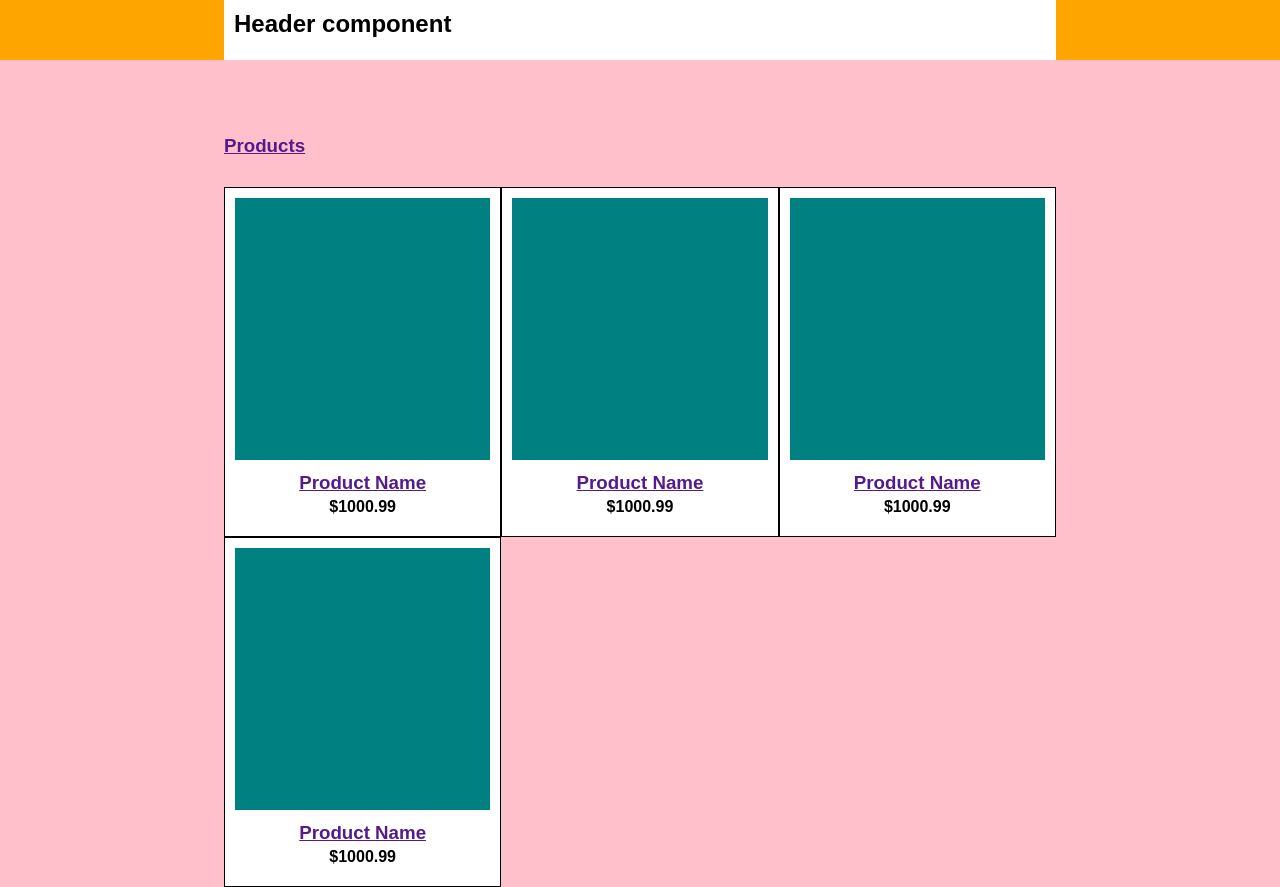
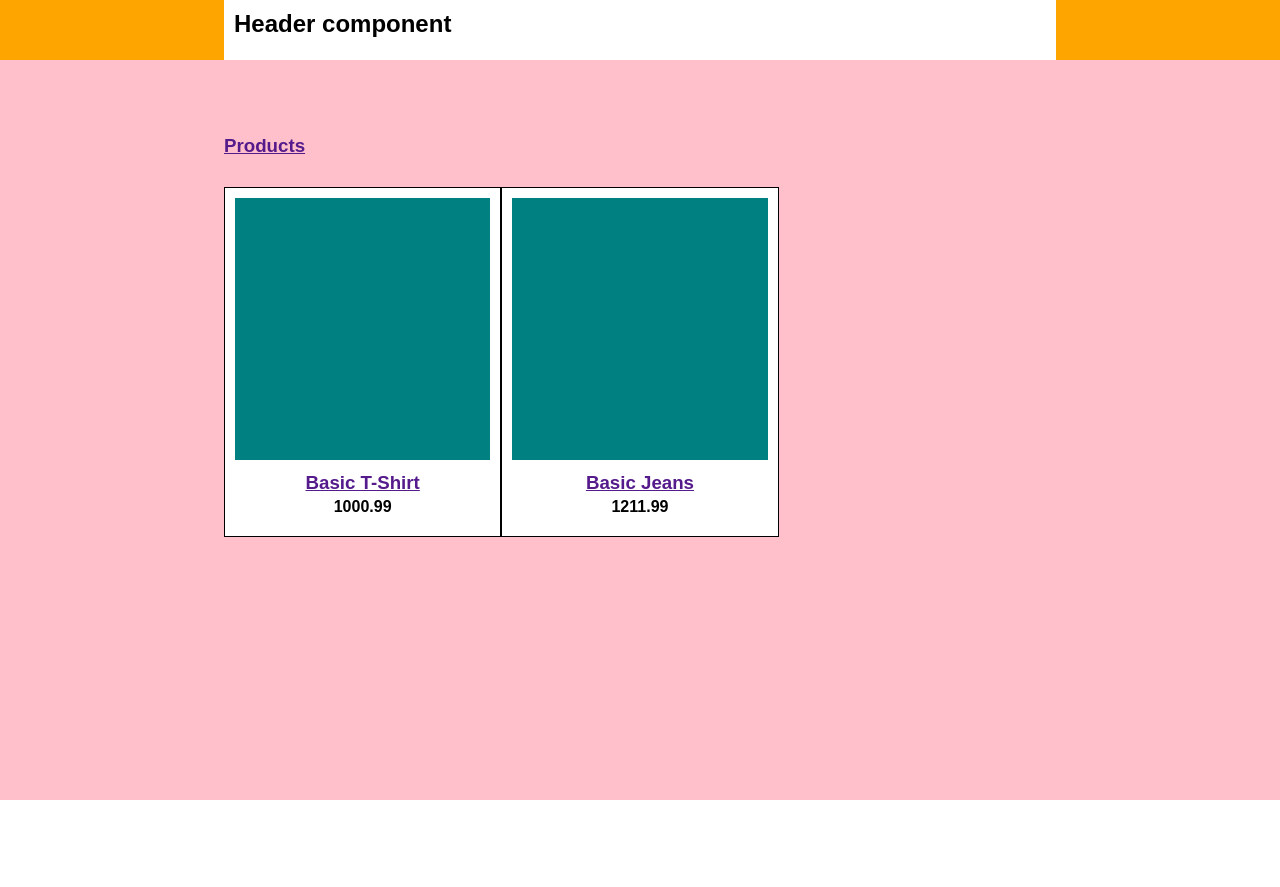
Before and after one commit to papss/Good-threads, a React (Create React App) app: page / in a window 1280 px wide. After the commit the page ends 800 px from the top, so only its background shows below. Built offline with nearby package versions, Linux system fonts and the light colour scheme.

Commit message:
get props from json

```diff
--- a/src/components/ProductIndex.js
+++ b/src/components/ProductIndex.js
@@ -1,5 +1,7 @@
 import React, { Component } from 'react';
+import { products }         from './json/products.json';
 import                           './stylesheets/App.css';
+
 
 class ProductIndex extends Component {
   render() {
@@ -8,45 +10,19 @@ class ProductIndex extends Component {
 
         <div className="index-container">
 
-          <div className="index-product">
+          {
+            products.map(function(product) {
+              return    <div className="index-product">
                           <div className="index-img">
                             {/* product thumbnail image goes here */}
                           </div>
                           <div className="index-details">
-              <h3> <a href=""> Product Name </a> </h3>
-              <h4> $1000.99 </h4>
+                            <h3> <a href=""> {product.productName} </a> </h3>
+                            <h4> {product.productPrice} </h4>
                           </div>
                         </div>
-
-          <div className="index-product">
-            <div className="index-img">
-              {/* product thumbnail image goes here */}
-            </div>
-            <div className="index-details">
-              <h3> <a href=""> Product Name </a> </h3>
-              <h4> $1000.99 </h4>
-            </div>
-          </div>
-
-          <div className="index-product">
-            <div className="index-img">
-              {/* product thumbnail image goes here */}
-            </div>
-            <div className="index-details">
-              <h3> <a href=""> Product Name </a> </h3>
-              <h4> $1000.99 </h4>
-            </div>
-          </div>
-
-          <div className="index-product">
-            <div className="index-img">
-              {/* product thumbnail image goes here */}
-            </div>
-            <div className="index-details">
-              <h3> <a href=""> Product Name </a> </h3>
-              <h4> $1000.99 </h4>
-            </div>
-          </div>
+            })
+          }
 
         </div>
 
--- a/src/components/json/products.json
+++ b/src/components/json/products.json
@@ -1,8 +1,33 @@
-[
-  {
-  "productId": 1,
-  "productName": "Basic T-Shirt",
-  "productPrice": "1000.99",
-  "productDescription": "A comfy T-shirt",
-  }
-]
+{
+  "products":
+  [
+    {
+      "productId": 0,
+      "productName": "Basic T-Shirt",
+      "productPrice": 1000.99,
+      "hasDiscount": false,
+        "discountPrice": null,
+      "description": "A comfy shirt",
+      "productSizes": [
+        "small", "medium", "large", "extra large"
+      ],
+      "colours": [
+        "red", "blue", "black", "white"
+      ]
+    },
+    {
+      "productId": 1,
+      "productName": "Basic Jeans",
+      "productPrice": 1211.99,
+      "hasDiscount": false,
+        "discountPrice": null,
+      "description": "Basic fitted jeans",
+      "productSizes": [
+        "small", "medium", "large", "extra large"
+      ],
+      "colours": [
+        "navy", "blue", "black", "white"
+      ]
+    }
+  ]
+}
```
Also changed, not shown: 1 other file (tests, documents, lock files or other folders). Lines whose indentation alone changed are shown as unchanged.
